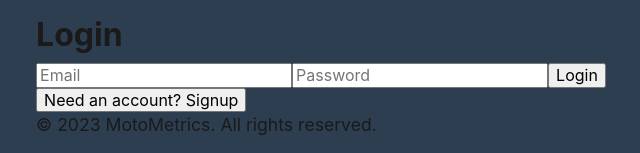
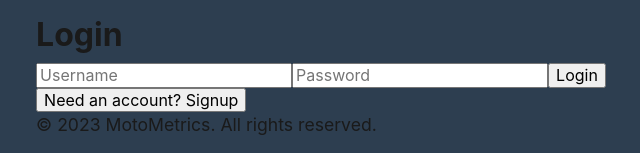
Before and after one commit to Thinker92/MotoMetrics, a React (Vite) app in the folder client/: page / in a window 1280 px wide. Shown: the part 375-528 px from the top of the page, without its empty margins (319-959 px from the left). Built offline with nearby package versions, Linux system fonts and the light colour scheme.

Commit message:
Updated login form to be Username if not signing up, edit main.jsx to comment out route for dashboard and compare pages

```diff
--- a/client/src/components/Login.jsx
+++ b/client/src/components/Login.jsx
@@ -48,6 +48,7 @@ const LoginForm = () => {
     <div>
       <h2>{isLogin ? 'Login' : 'Signup'}</h2>
       <form onSubmit={handleSubmit}>
+        {!isLogin && (
         <input
           type="email"
           name="email"
@@ -56,7 +57,7 @@ const LoginForm = () => {
           placeholder="Email"
           required
         />
-        {!isLogin && (
+        )}
           <input
             type="text"
             name="username"
@@ -65,7 +66,6 @@ const LoginForm = () => {
             placeholder="Username"
             required
           />
-        )}
         <input
           type="password"
           name="password"
```
Also changed, not shown: client/src/main.jsx (+10 -10 lines).
